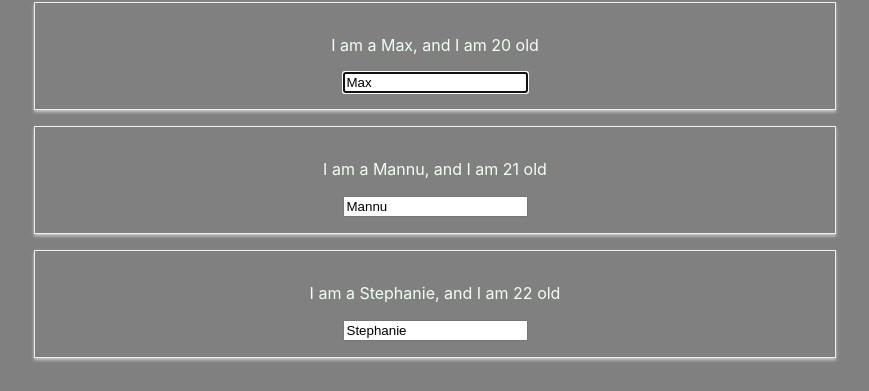
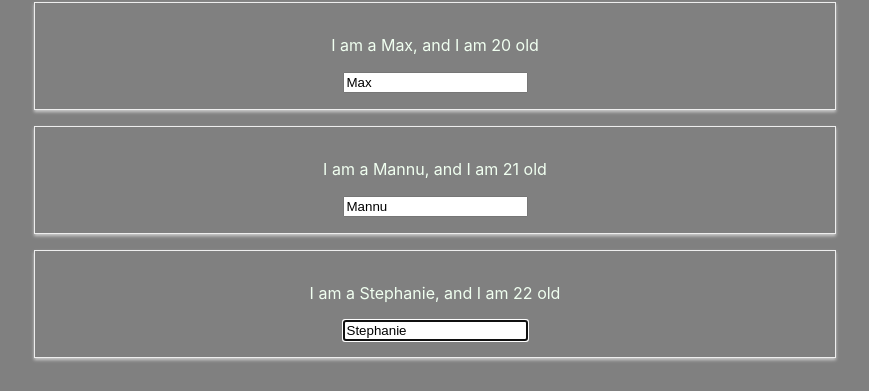
Before and after one commit to sandeepsodhi/reactproj, a React (Create React App) app: page / in a window 1280 px wide. Both pictures are taken after a click on the button "Show Persons". Shown: the part 192-583 px from the top of the page, without its empty margins (205-1074 px from the left). Built offline with nearby package versions, Linux system fonts and the light colour scheme.

Commit message:
using createRef newer version

```diff
--- a/src/components/Persons/Person/Person.js
+++ b/src/components/Persons/Person/Person.js
@@ -7,6 +7,7 @@ class Person extends Component{
     constructor( props ) {
         super( props );
         console.log( '[Person.js] Inside Constructor', props );
+        this.inputElement  = React.createRef();
     }
 
     componentWillMount () {
@@ -16,8 +17,12 @@ class Person extends Component{
     componentDidMount () {
         console.log( '[Person.js] Inside componentDidMount()' );
         if(this.props.position === 0){
-            this.inputElement.focus();
+            this.inputElement.current.focus();
         }
+    }
+
+    focus(){
+        this.inputElement.current.focus();
     }
 
     render(){
@@ -27,7 +32,7 @@ class Person extends Component{
                 <p onClick={this.props.click}> I am a {this.props.name}, and I am  {this.props.age} old</p>
                 <p>{this.props.children}</p>
                 <input
-                    ref = { (inp) => { this.inputElement = inp }  }
+                    ref = { this.inputElement }
                     type="text"
                     onChange={this.props.changed}
                     value = {this.props.name} />
--- a/src/components/Persons/Persons.js
+++ b/src/components/Persons/Persons.js
@@ -7,13 +7,15 @@ class Persons extends PureComponent {
 
     constructor(props){
         super(props); //call to super contructor is required if we implement a contructor
-        console.log('[Persons.js] Inside Contructor', props )
+        console.log('[Persons.js] Inside Contructor', props );
+        this.lastPersonRef = React.createRef();
     }
     componentWillMount(){
         console.log('[Persons.js] Inside ComponentWillMount()');
     }
     componentDidMount(){
         console.log('[Persons.js] Inside ComponentDidMount()');
+        this.lastPersonRef.current.focus();
     }
     componentWillReceiveProps(nextProps){
         console.log('[Update Persons.js] Inside componentWillReceiveProps()', nextProps);
@@ -41,6 +43,7 @@ class Persons extends PureComponent {
             name={person.name}
             position = { index }
             age={person.age}
+            ref = { this.lastPersonRef }
             key={person.id}
             changed={(event) => this.props.changed(event, person.id)} />
         })
```
Also changed, not shown: 1 other file (tests, documents, lock files or other folders).
